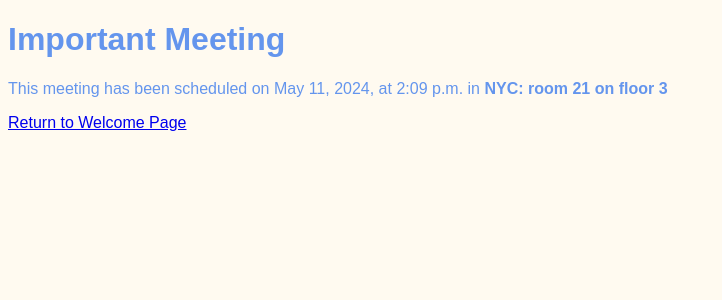
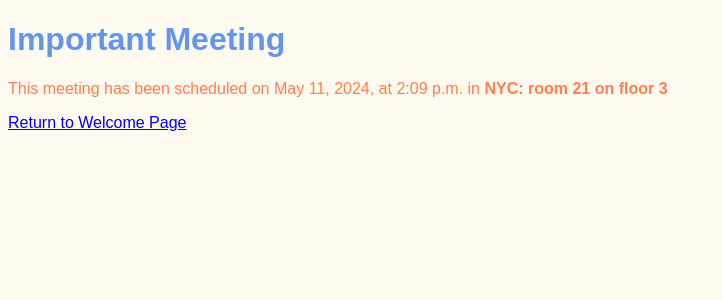
Before and after one commit to VMGranite/djangoProject, a Django app: page /meetings/1 in a window 1280 px wide. Shown: the top 300 px of the page, without its empty margins (0-722 px from the left). Run offline with Django 5.2, Linux system fonts and the light colour scheme; data comes from the database, SQL or seed files in the repository.

Commit message:
Update style.css

```diff
--- a/meeting_planner/website/static/website/style.css
+++ b/meeting_planner/website/static/website/style.css
@@ -3,3 +3,12 @@ body {
     color: cornflowerblue;
     background-color: floralwhite;
 }
+
+p {
+    color: coral;
+}
+
+ul {
+    font-family: cursive;
+    color: darkmagenta;
+}
```
